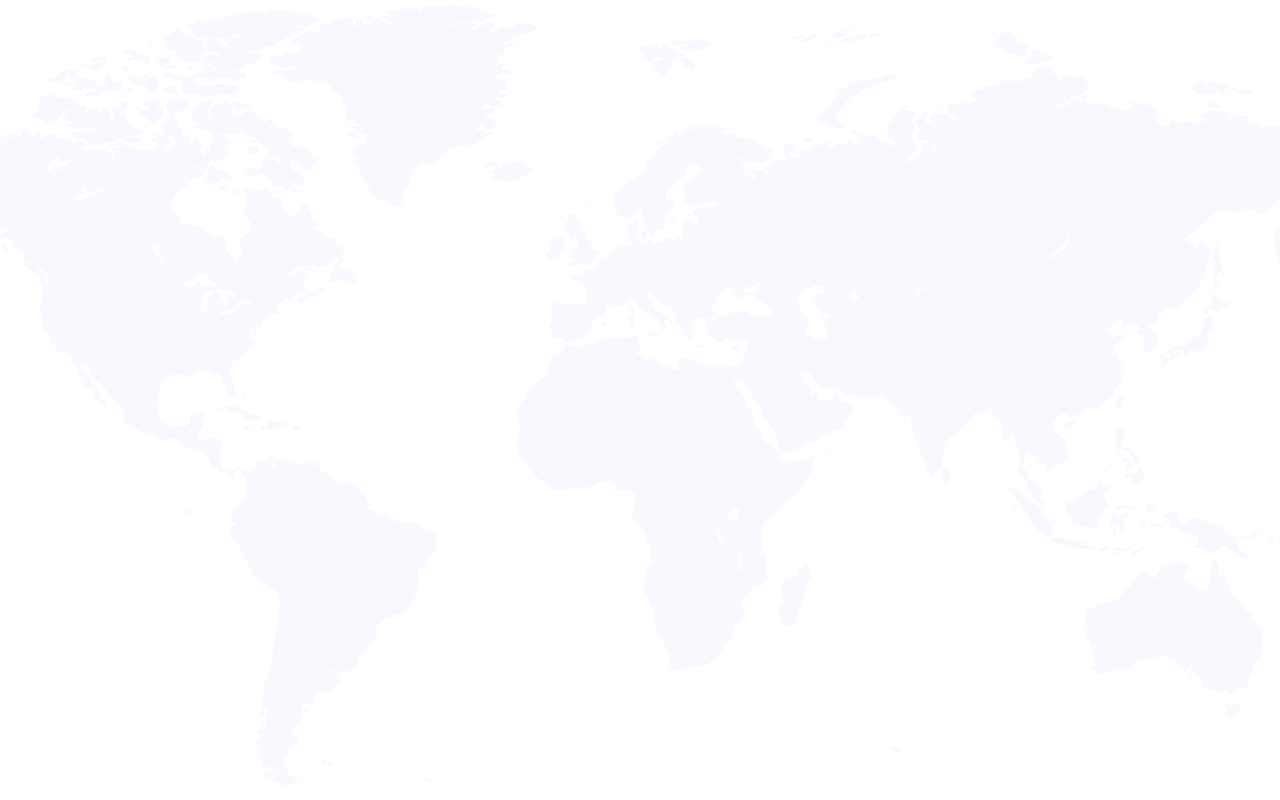
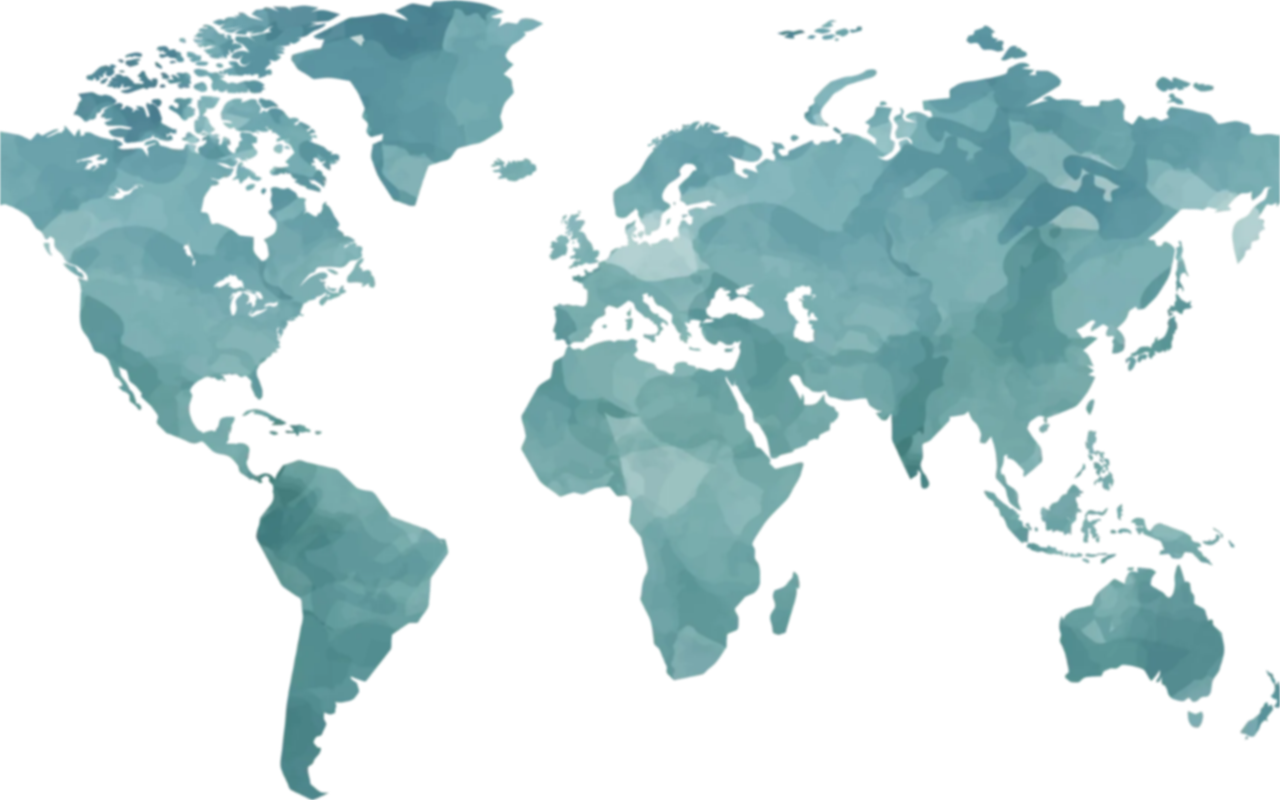
Before and after one commit to CHAIR3S/airline-app, a Next.js app: page / in a window 1280 px wide. Built offline with nearby package versions, Linux system fonts and the light colour scheme.

Commit message:
login page

```diff
--- a/package.json
+++ b/package.json
@@ -25,7 +25,7 @@
     "zod": "^3.24.4"
   },
   "devDependencies": {
-    "@tailwindcss/postcss": "^4",
+    "@tailwindcss/postcss": "^4.1.5",
     "@types/node": "^20",
     "@types/react": "^19",
     "@types/react-dom": "^19",
--- a/postcss.config.js
+++ b/postcss.config.js
@@ -1,6 +1,6 @@
 module.exports = {
-    plugins: {
-      tailwindcss: {},
-      autoprefixer: {},
-    },
-  }
+  plugins: {
+    '@tailwindcss/postcss': {},
+    autoprefixer: {},
+  },
+}
--- a/src/app/globals.css
+++ b/src/app/globals.css
@@ -112,6 +112,8 @@
   --sidebar-ring: oklch(0.551 0.027 264.364);
 }
 
+
+
 @layer base {
   * {
     @apply border-border outline-ring/50;
--- a/src/app/layout.tsx
+++ b/src/app/layout.tsx
@@ -25,15 +25,22 @@ export default function RootLayout({
   return (
     <html lang="en">
       <body
-        className={`${geistSans.variable} ${geistMono.variable} antialiased`}
+        className={`
+          ${geistSans.variable} ${geistMono.variable} antialiased
+          relative min-h-screen
+        `}
       >
-        <img
-          src="external/global-map.png"
-          alt="global map"
-          className="w-screen h-screen object-cover object-top"
+        <div
+          className="absolute inset-0 bg-cover bg-top blur-[1px] z-0"
+          style={{
+            backgroundImage: "url('/external/map-blue.webp')",
+          }}
         />
 
-        {children}
+        {/* Contenido */}
+        <div className="relative z-10">
+          {children}
+        </div>
       </body>
     </html>
   );
--- a/tailwind.config.js
+++ b/tailwind.config.js
@@ -4,7 +4,8 @@ module.exports = {
       "./src/**/*.{js,ts,jsx,tsx}",
     ],
     theme: {
-      extend: {},
+      extend: {
+      },
     },
     plugins: [],
   }
```
Also changed, not shown: public/external/map-blue.webp (added), 1 other file (tests, documents, lock files or other folders).
